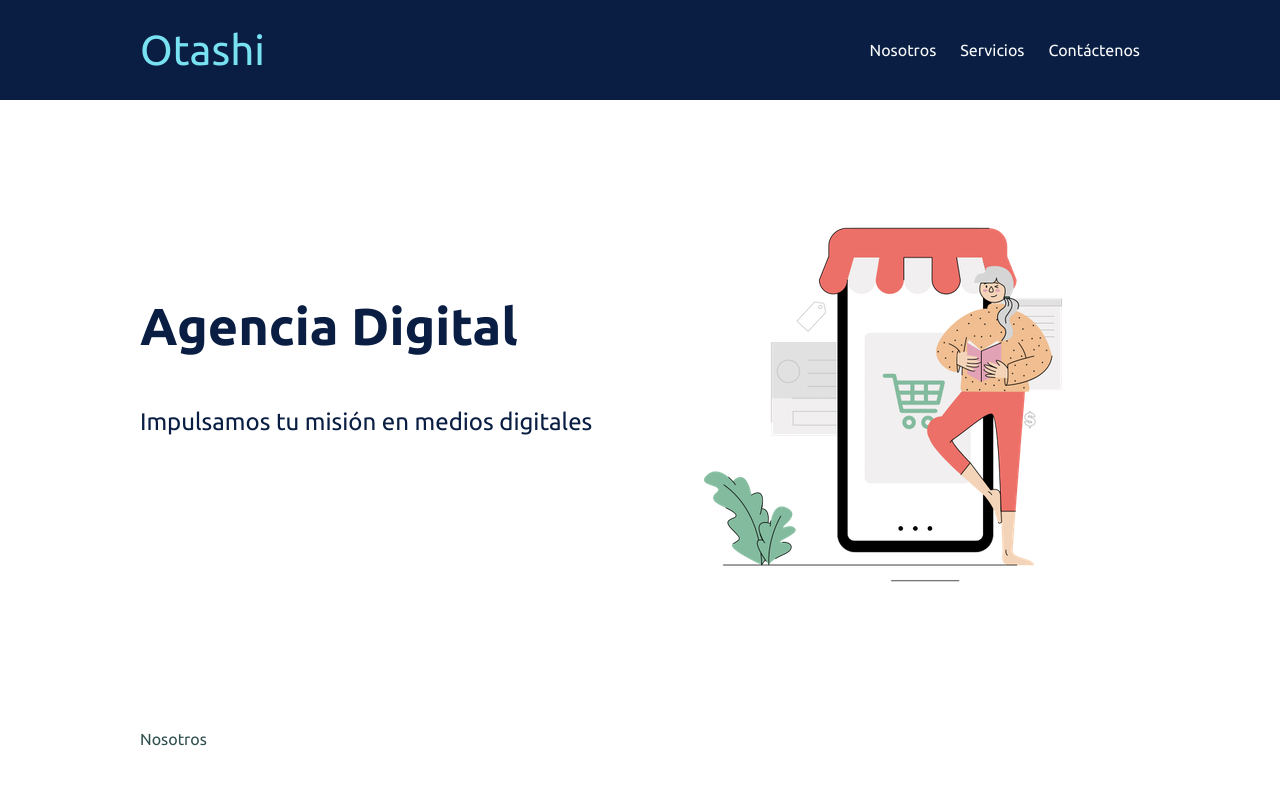
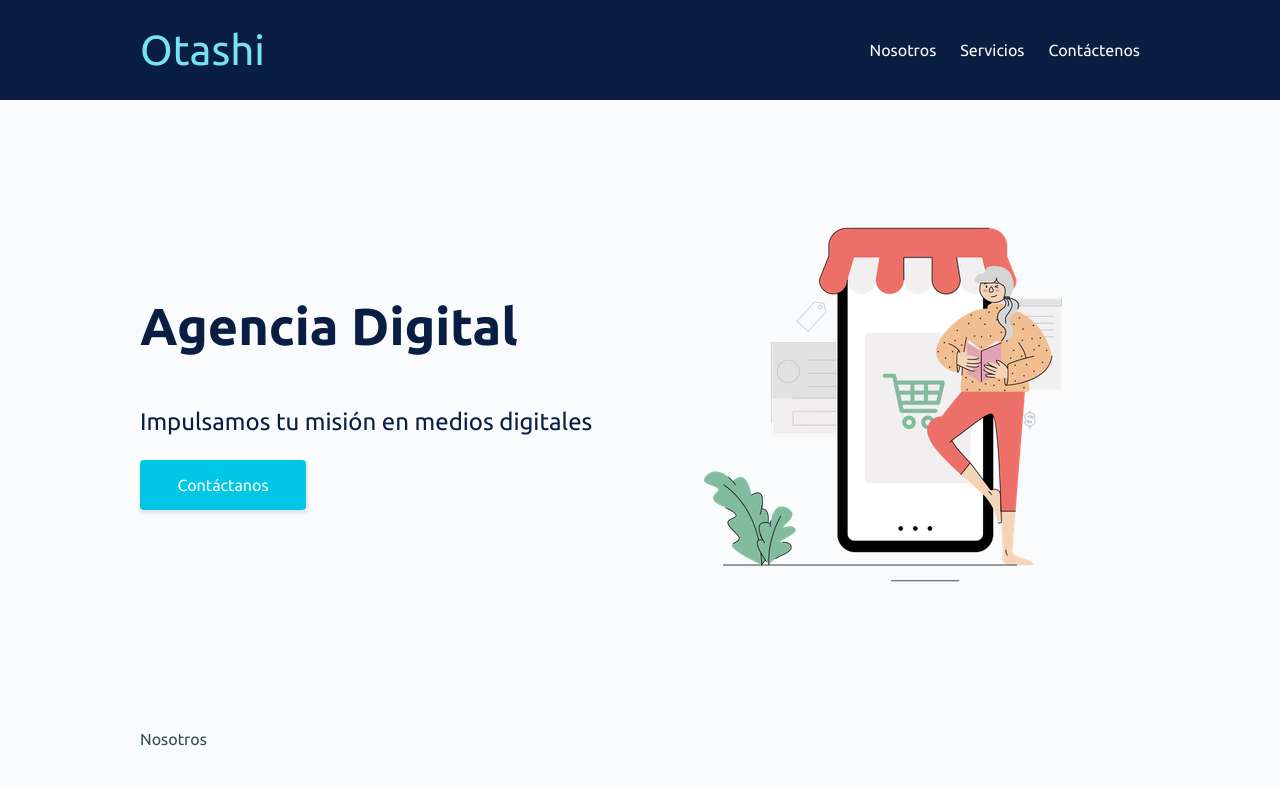
Before and after one commit to otashi/otashi-website, a React (Create React App) app: page / in a window 1280 px wide. Shown: the top 787 px of the page. Built offline with nearby package versions, Linux system fonts and the light colour scheme.

Commit message:
add/ new var colors and body bgColor

```diff
--- a/src/globals.css
+++ b/src/globals.css
@@ -2,7 +2,9 @@
 
 :root {
   --t100: #79e2f2;
+  --t200: #00c7e6;
   --n10: #fafbfc;
+  --n40: #dfe1e6;
   --n900: #091e42;
 }
 
@@ -13,9 +15,10 @@
 
 body {
   margin: 0 auto;
+  background-color: var(--n10);
 }
 
 main {
   max-width: 1000px;
-  margin: 32px auto;
+  margin: 0 auto;
 }
```
